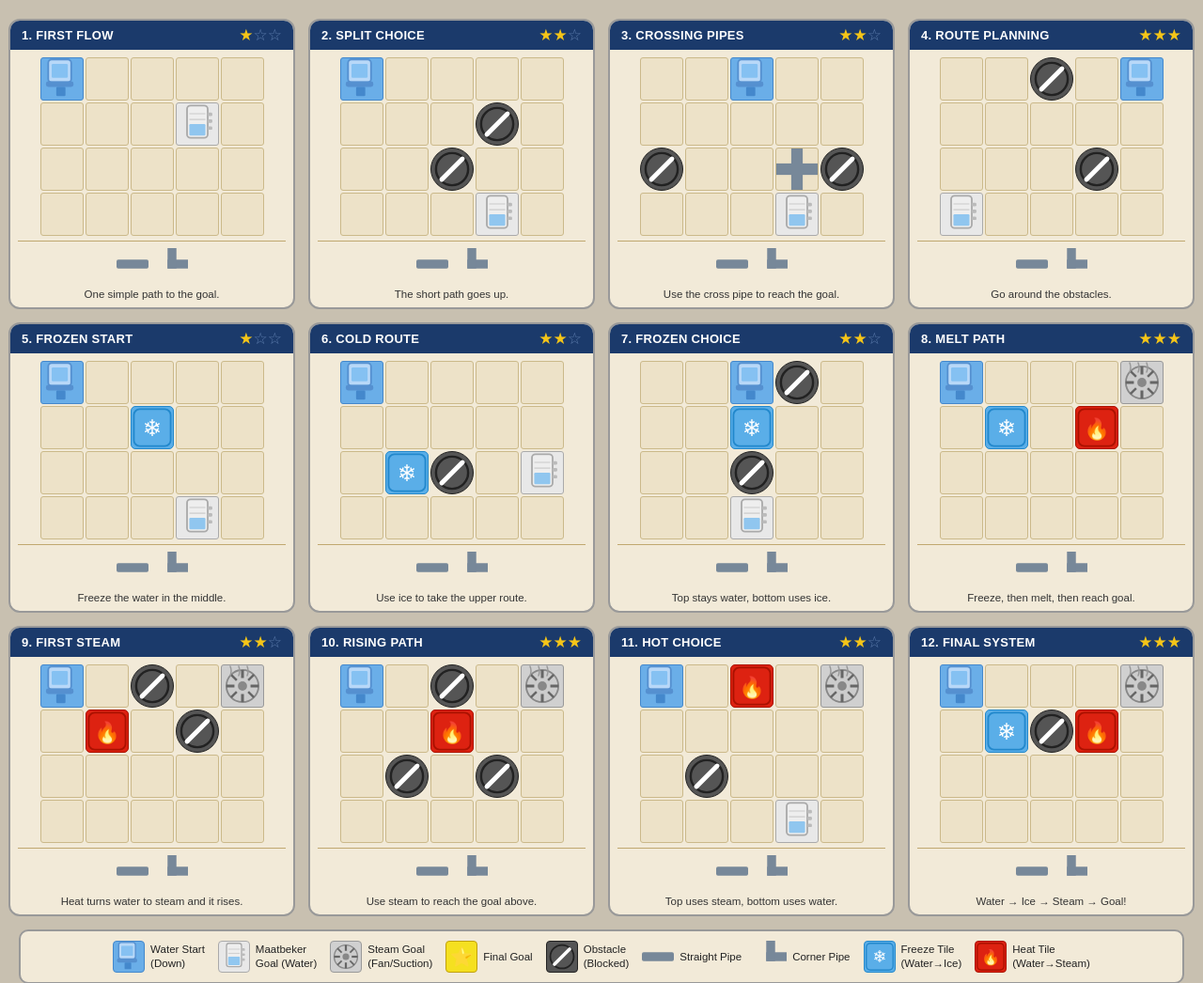
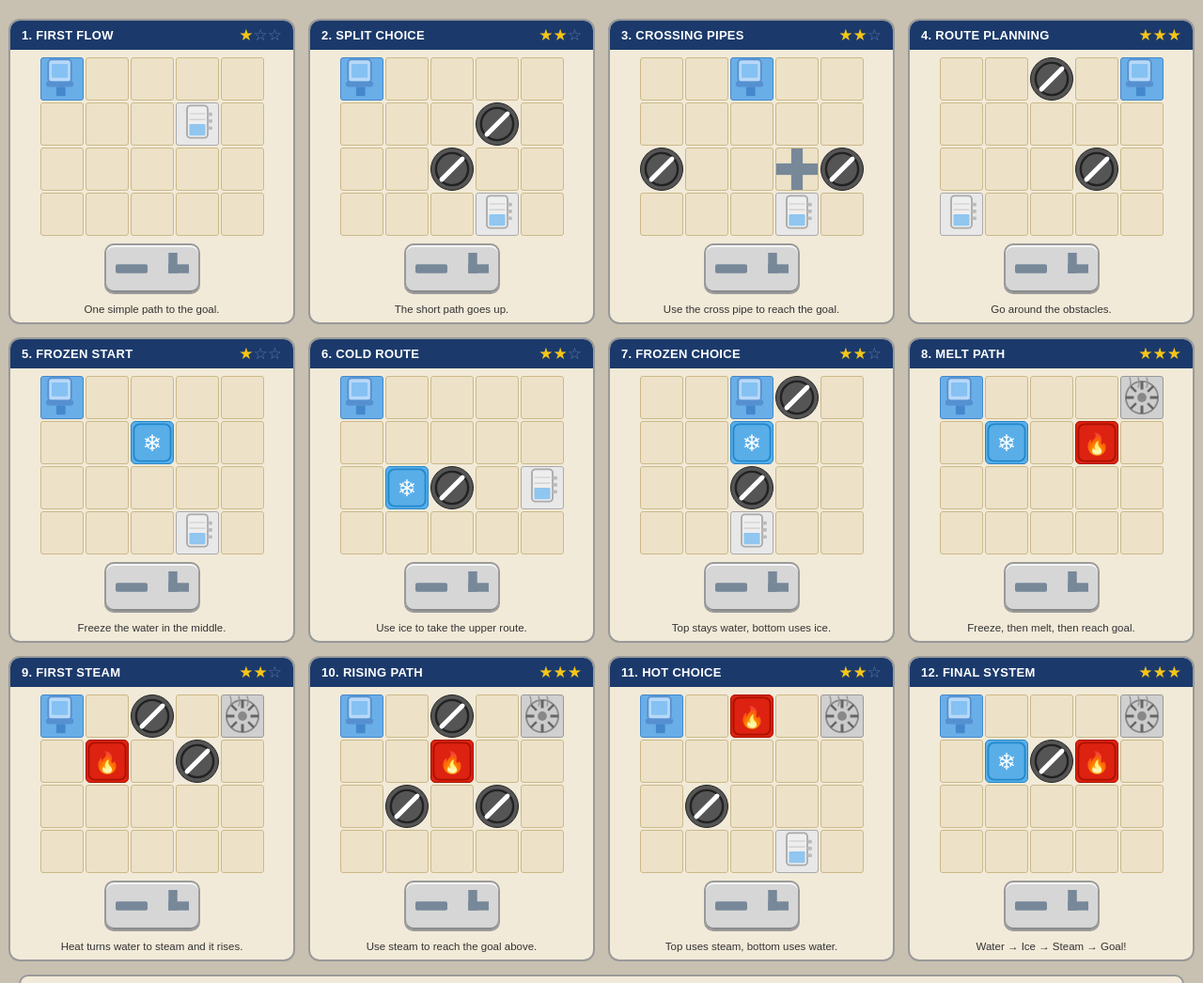
Before and after one commit to Mary-any/water-waker-levels, a plain HTML site: page index.html in a window 1280 px wide. Shown: the top 1046 px of the page at 94% size. Drawn offline with Linux system fonts and the light colour scheme.

Commit message:
Add styled inventory tray for pipe pieces

```diff
--- a/style.css
+++ b/style.css
@@ -71,10 +71,14 @@ body { background: #c8c0b0; font-family: Arial, sans-serif; padding: 20px; }
   display:flex;
   align-items:center;
   justify-content:center;
-  gap:8px;
-  padding:7px 4px 3px;
-  border-top:1.5px solid #c0a870;
-  margin-top:5px;
+  gap:10px;
+  padding:8px 10px;
+  background:#d6d6d6;
+  border:2px solid #9a9a9a;
+  border-radius:10px;
+  box-shadow:inset 0 2px 0 #f5f5f5,inset 0 -2px 0 #8a8a8a;
+  margin:8px auto 4px;
+  width:fit-content;
 }
 
 .pp svg {
```
